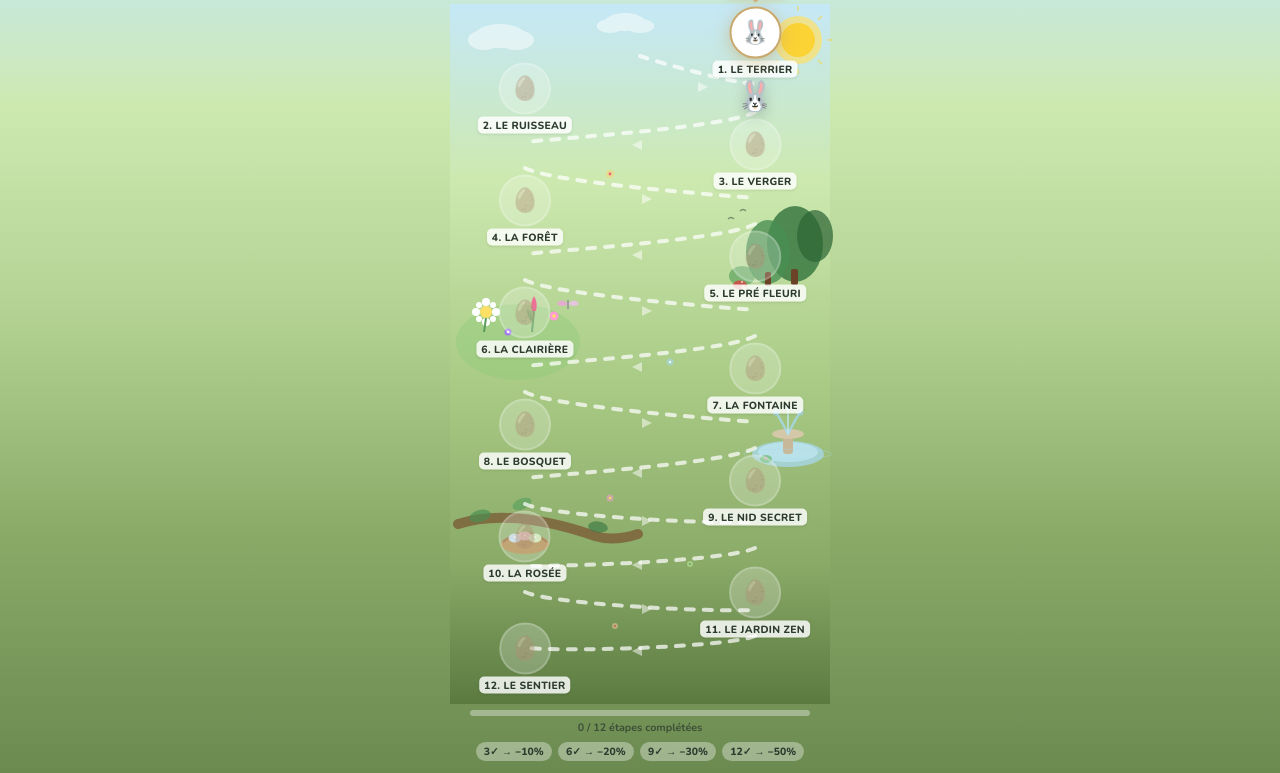
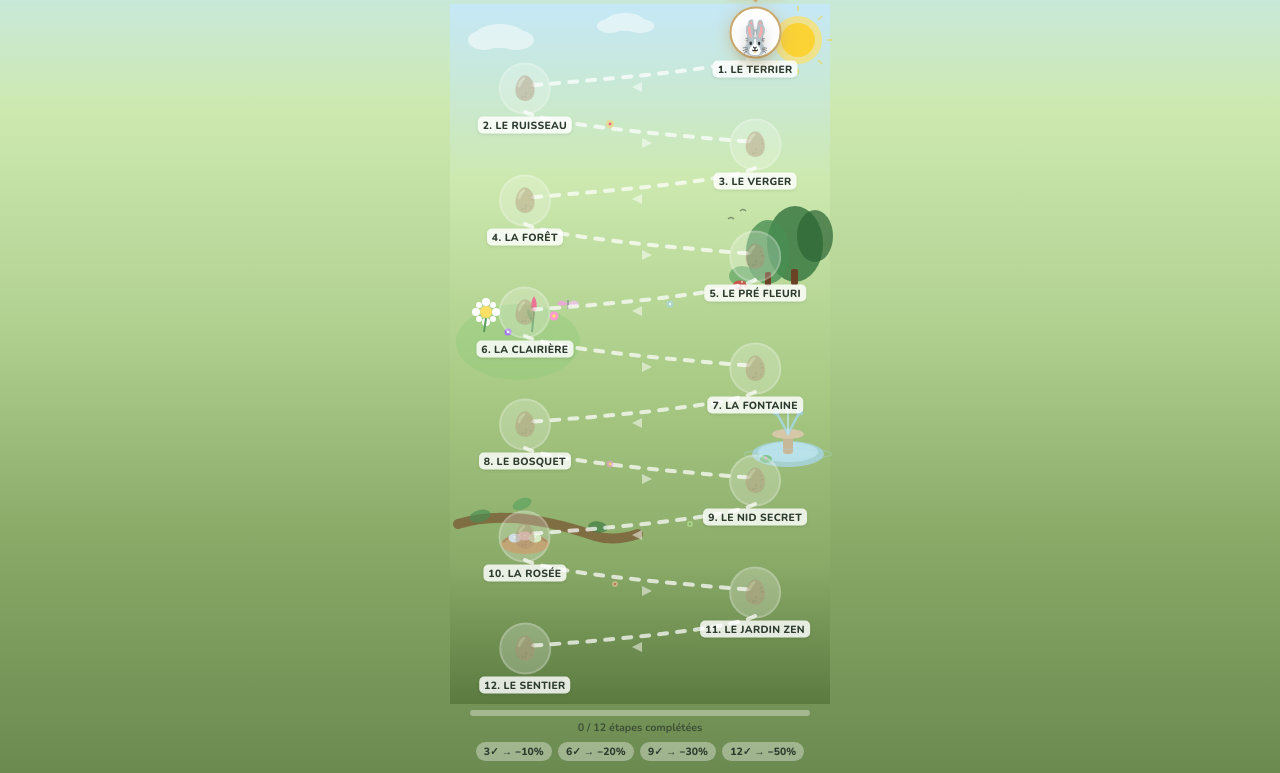
Before and after one commit to amlo731/paques2026, a plain HTML site: page index.html in a window 1280 px wide. Both pictures are taken after a click on the button "🐣 Suivre le lapin !". Shown: the part 80-853 px from the top of the page. Drawn offline with nearby package versions, Linux system fonts and the light colour scheme; a web font is replaced by a local one.

Commit message:
Update index.html

```diff
--- a/index.html
+++ b/index.html
@@ -309,54 +309,36 @@ body{font-family:'Nunito',sans-serif;background:var(--cream);min-height:100vh;ov
       <circle  cx="85"  cy="533" r="1.1" fill="white" opacity=".6"/>
 
       <!-- scattered little flowers -->
-           Each segment is a gentle S-curve between adjacent stops.
-           All going TOP → BOTTOM, alternating R and L.
-      -->
-      <!-- START(190,38) → S0(305,94) -->
-      <path d="M190,52 C220,62 280,78 305,80" stroke="rgba(255,255,255,.72)" stroke-width="4" fill="none" stroke-dasharray="8,10" stroke-linecap="round"/>
-      <!-- S0(305,94) → S1(75,150) -->
-      <path d="M305,108 C280,122 140,132 75,138" stroke="rgba(255,255,255,.72)" stroke-width="4" fill="none" stroke-dasharray="8,10" stroke-linecap="round"/>
-      <!-- S1(75,150) → S2(305,206) -->
-      <path d="M75,164 C100,178 255,190 305,194" stroke="rgba(255,255,255,.72)" stroke-width="4" fill="none" stroke-dasharray="8,10" stroke-linecap="round"/>
-      <!-- S2(305,206) → S3(75,262) FORÊT -->
-      <path d="M305,220 C280,234 140,244 75,250" stroke="rgba(255,255,255,.72)" stroke-width="4" fill="none" stroke-dasharray="8,10" stroke-linecap="round"/>
-      <!-- S3(75,262) → S4(305,318) PRÉ -->
-      <path d="M75,276 C100,290 255,302 305,306" stroke="rgba(255,255,255,.72)" stroke-width="4" fill="none" stroke-dasharray="8,10" stroke-linecap="round"/>
-      <!-- S4(305,318) → S5(75,374) -->
-      <path d="M305,332 C280,346 140,356 75,362" stroke="rgba(255,255,255,.72)" stroke-width="4" fill="none" stroke-dasharray="8,10" stroke-linecap="round"/>
-      <!-- S5(75,374) → S6(305,430) FONTAINE -->
-      <path d="M75,388 C100,402 255,414 305,418" stroke="rgba(255,255,255,.72)" stroke-width="4" fill="none" stroke-dasharray="8,10" stroke-linecap="round"/>
-      <!-- S6(305,430) → S7(75,486) -->
-      <path d="M305,444 C280,458 140,468 75,474" stroke="rgba(255,255,255,.72)" stroke-width="4" fill="none" stroke-dasharray="8,10" stroke-linecap="round"/>
-      <!-- S7(75,486) → S8(305,530) NID -->
-      <path d="M75,500 C100,512 255,520 305,518" stroke="rgba(255,255,255,.72)" stroke-width="4" fill="none" stroke-dasharray="8,10" stroke-linecap="round"/>
-      <!-- S8(305,530) → S9(75,574) -->
-      <path d="M305,544 C280,556 140,562 75,562" stroke="rgba(255,255,255,.72)" stroke-width="4" fill="none" stroke-dasharray="8,10" stroke-linecap="round"/>
-      <!-- S9(75,574) → S10(305,618) -->
-      <path d="M75,588 C100,600 255,608 305,606" stroke="rgba(255,255,255,.72)" stroke-width="4" fill="none" stroke-dasharray="8,10" stroke-linecap="round"/>
-      <!-- S10(305,618) → S11(75,655) -->
-      <path d="M305,632 C280,642 140,648 75,644" stroke="rgba(255,255,255,.72)" stroke-width="4" fill="none" stroke-dasharray="8,10" stroke-linecap="round"/>
-
-      <!-- direction arrows (small triangles at midpoints) -->
-      <polygon points="248,78  258,83  248,88"  fill="rgba(255,255,255,.5)"/>
-      <polygon points="192,136 182,141 192,146" fill="rgba(255,255,255,.5)"/>
-      <polygon points="192,190 202,195 192,200" fill="rgba(255,255,255,.5)"/>
-      <polygon points="192,246 182,251 192,256" fill="rgba(255,255,255,.5)"/>
-      <polygon points="192,302 202,307 192,312" fill="rgba(255,255,255,.5)"/>
-      <polygon points="192,358 182,363 192,368" fill="rgba(255,255,255,.5)"/>
-      <polygon points="192,414 202,419 192,424" fill="rgba(255,255,255,.5)"/>
-      <polygon points="192,464 182,469 192,474" fill="rgba(255,255,255,.5)"/>
-      <polygon points="192,512 202,517 192,522" fill="rgba(255,255,255,.5)"/>
-      <polygon points="192,556 182,561 192,566" fill="rgba(255,255,255,.5)"/>
-      <polygon points="192,600 202,605 192,610" fill="rgba(255,255,255,.5)"/>
-      <polygon points="192,642 182,647 192,652" fill="rgba(255,255,255,.5)"/>
-
-      <!-- scattered little flowers -->
-      <circle cx="160" cy="170" r="4" fill="#ffd06e" opacity=".5"/><circle cx="160" cy="170" r="1.4" fill="#e84a7a" opacity=".8"/>
-      <circle cx="220" cy="358" r="3.5" fill="#a0d8ff" opacity=".5"/><circle cx="220" cy="358" r="1.2" fill="white" opacity=".8"/>
-      <circle cx="160" cy="494" r="3.5" fill="#ff9ad4" opacity=".5"/><circle cx="160" cy="494" r="1.3" fill="#ffe066" opacity=".8"/>
-      <circle cx="240" cy="560" r="3" fill="#c8f0a0" opacity=".5"/><circle cx="240" cy="560" r="1" fill="#5a9e5a" opacity=".8"/>
-      <circle cx="165" cy="622" r="3" fill="#ffc8a0" opacity=".5"/><circle cx="165" cy="622" r="1" fill="#c05040" opacity=".8"/>
+      <!-- ══ DOTTED PATH — 11 segments S0→S11 ══ -->
+      <path d="M305,52  C280,66  140,76  75,82"   stroke="rgba(255,255,255,.72)" stroke-width="4" fill="none" stroke-dasharray="8,10" stroke-linecap="round"/>
+      <path d="M75,108  C100,122 255,134 305,138" stroke="rgba(255,255,255,.72)" stroke-width="4" fill="none" stroke-dasharray="8,10" stroke-linecap="round"/>
+      <path d="M305,164 C280,178 140,188 75,194"  stroke="rgba(255,255,255,.72)" stroke-width="4" fill="none" stroke-dasharray="8,10" stroke-linecap="round"/>
+      <path d="M75,220  C100,234 255,246 305,250" stroke="rgba(255,255,255,.72)" stroke-width="4" fill="none" stroke-dasharray="8,10" stroke-linecap="round"/>
+      <path d="M305,276 C280,290 140,302 75,306"  stroke="rgba(255,255,255,.72)" stroke-width="4" fill="none" stroke-dasharray="8,10" stroke-linecap="round"/>
+      <path d="M75,332  C100,346 255,358 305,362" stroke="rgba(255,255,255,.72)" stroke-width="4" fill="none" stroke-dasharray="8,10" stroke-linecap="round"/>
+      <path d="M305,388 C280,402 140,414 75,418"  stroke="rgba(255,255,255,.72)" stroke-width="4" fill="none" stroke-dasharray="8,10" stroke-linecap="round"/>
+      <path d="M75,444  C100,458 255,470 305,474" stroke="rgba(255,255,255,.72)" stroke-width="4" fill="none" stroke-dasharray="8,10" stroke-linecap="round"/>
+      <path d="M305,500 C280,514 140,526 75,530"  stroke="rgba(255,255,255,.72)" stroke-width="4" fill="none" stroke-dasharray="8,10" stroke-linecap="round"/>
+      <path d="M75,556  C100,570 255,582 305,586" stroke="rgba(255,255,255,.72)" stroke-width="4" fill="none" stroke-dasharray="8,10" stroke-linecap="round"/>
+      <path d="M305,612 C280,626 140,638 75,642"  stroke="rgba(255,255,255,.72)" stroke-width="4" fill="none" stroke-dasharray="8,10" stroke-linecap="round"/>
+      <!-- arrows -->
+      <polygon points="192,78  182,83  192,88"  fill="rgba(255,255,255,.5)"/>
+      <polygon points="192,134 202,139 192,144" fill="rgba(255,255,255,.5)"/>
+      <polygon points="192,190 182,195 192,200" fill="rgba(255,255,255,.5)"/>
+      <polygon points="192,246 202,251 192,256" fill="rgba(255,255,255,.5)"/>
+      <polygon points="192,302 182,307 192,312" fill="rgba(255,255,255,.5)"/>
+      <polygon points="192,358 202,363 192,368" fill="rgba(255,255,255,.5)"/>
+      <polygon points="192,414 182,419 192,424" fill="rgba(255,255,255,.5)"/>
+      <polygon points="192,470 202,475 192,480" fill="rgba(255,255,255,.5)"/>
+      <polygon points="192,526 182,531 192,536" fill="rgba(255,255,255,.5)"/>
+      <polygon points="192,582 202,587 192,592" fill="rgba(255,255,255,.5)"/>
+      <polygon points="192,638 182,643 192,648" fill="rgba(255,255,255,.5)"/>
+      <!-- small flowers -->
+      <circle cx="160" cy="120" r="4" fill="#ffd06e" opacity=".5"/><circle cx="160" cy="120" r="1.4" fill="#e84a7a" opacity=".8"/>
+      <circle cx="220" cy="300" r="3.5" fill="#a0d8ff" opacity=".5"/><circle cx="220" cy="300" r="1.2" fill="white" opacity=".8"/>
+      <circle cx="160" cy="460" r="3.5" fill="#ff9ad4" opacity=".5"/><circle cx="160" cy="460" r="1.3" fill="#ffe066" opacity=".8"/>
+      <circle cx="240" cy="520" r="3" fill="#c8f0a0" opacity=".5"/><circle cx="240" cy="520" r="1" fill="#5a9e5a" opacity=".8"/>
+      <circle cx="165" cy="580" r="3" fill="#ffc8a0" opacity=".5"/><circle cx="165" cy="580" r="1" fill="#c05040" opacity=".8"/>
     </svg>
 
     <!-- ══ STOPS — 12 cases réparties de haut en bas sans case Départ
@@ -388,7 +370,7 @@ body{font-family:'Nunito',sans-serif;background:var(--cream);min-height:100vh;ov
     <div class="stop locked" id="stop-10" style="left:80.3%;top:85.4%"><div class="stop-bubble" id="sb-10">🥚</div><div class="stop-label" id="sl-10">11. Le Jardin zen</div></div>
     <div class="stop locked" id="stop-11" style="left:19.7%;top:93.4%"><div class="stop-bubble" id="sb-11">🥚</div><div class="stop-label" id="sl-11">12. Le Sentier</div></div>
 
-    <div class="map-bunny" id="map-bunny" style="left:50%;top:5.4%">🐰</div>
+    <div class="map-bunny" id="map-bunny" style="left:80.3%;top:5.4%">🐰</div>
   </div>
 
   <div class="prog-wrap">
@@ -537,22 +519,19 @@ const questions = [
     fb:["Bien vu ! En 🇸🇪 & 🇫🇮, les enfants se déguisent en sorcières le jeudi de Pâques 🧙✨","Pas cette fois ! C'est en Suède et Finlande que les sorcières sont à l'honneur 🧙","Non, c'est la Suède et la Finlande qui ont cette tradition originale 🧙","Pas l'Islande ! Ce sont la Suède et la Finlande 🇸🇪🇫🇮"],fbt:["good","fun","fun","fun"]}
 ];
 
-// left/top % for start + 12 stops + finish
 const stopPos = [
-  {l:"50%",    t:"5.4%"},   // start
-  {l:"80.3%",  t:"13.4%"},  // 0
-  {l:"19.7%",  t:"21.4%"},  // 1
-  {l:"80.3%",  t:"29.4%"},  // 2
-  {l:"19.7%",  t:"37.4%"},  // 3
-  {l:"80.3%",  t:"45.4%"},  // 4
-  {l:"19.7%",  t:"53.4%"},  // 5
-  {l:"80.3%",  t:"61.4%"},  // 6
-  {l:"19.7%",  t:"69.4%"},  // 7
-  {l:"80.3%",  t:"75.7%"},  // 8
-  {l:"19.7%",  t:"82%"},    // 9
-  {l:"80.3%",  t:"88.3%"},  // 10
-  {l:"19.7%",  t:"93.6%"},  // 11
-  {l:"50%",    t:"97.9%"},  // finish
+  {l:"80.3%", t:"5.4%"},   // 0 — Le Terrier
+  {l:"19.7%", t:"13.4%"},  // 1 — Le Ruisseau
+  {l:"80.3%", t:"21.4%"},  // 2 — Le Verger
+  {l:"19.7%", t:"29.4%"},  // 3 — La Forêt
+  {l:"80.3%", t:"37.4%"},  // 4 — Le Pré fleuri
+  {l:"19.7%", t:"45.4%"},  // 5 — La Clairière
+  {l:"80.3%", t:"53.4%"},  // 6 — La Fontaine
+  {l:"19.7%", t:"61.4%"},  // 7 — Le Bosquet
+  {l:"80.3%", t:"69.4%"},  // 8 — Le Nid secret
+  {l:"19.7%", t:"77.4%"},  // 9 — La Rosée
+  {l:"80.3%", t:"85.4%"},  // 10 — Le Jardin zen
+  {l:"19.7%", t:"93.4%"},  // 11 — Le Sentier
 ];
 
 const TIERS = [
@@ -568,7 +547,7 @@ function getTier(q){ return TIERS.findLastIndex(t => q >= t.at); }
 
 function showScreen(id){document.querySelectorAll('.screen').forEach(s=>s.classList.remove('active'));document.getElementById(id).classList.add('active');}
 
-function startGame(){showScreen('screen-map');updateMap();moveBunny(1);}
+function startGame(){showScreen('screen-map');updateMap();}
 
 function updateMap(){
   for(let i=0;i<12;i++){
@@ -591,7 +570,6 @@ function updateMap(){
   const tier = getTier(currentQ);
   const tierLabel = tier >= 0 ? ` · ${TIERS[tier].pct} gagné 🎁` : '';
   document.getElementById('prog-label').textContent=`${currentQ} / 12 étapes complétées${tierLabel}`;
-  // update tier badges
   TIERS.forEach((t,i)=>{
     const badge = document.getElementById(`tier-badge-${i}`);
     if(!badge) return;
@@ -605,6 +583,8 @@ function updateMap(){
       badge.style.boxShadow='none';
     }
   });
+  // lapin toujours sur la case active (currentQ), ou dernière si terminé
+  moveBunny(Math.min(currentQ, 11));
 }
 
 function moveBunny(idx){
@@ -661,16 +641,14 @@ function selectAnswer(qIdx,optIdx,btn){
     const newTier = getTier(currentQ);
 
     if(currentQ >= 12){
-      // parcours complet !
-      showScreen('screen-map'); updateMap(); moveBunny(13);
+      showScreen('screen-map'); updateMap();
       setTimeout(()=>showFinal(12), 1100);
     } else if(newTier > currentTier){
-      // palier atteint → show map avec notification puis continuer
       currentTier = newTier;
-      showScreen('screen-map'); updateMap(); moveBunny(currentQ+1);
+      showScreen('screen-map'); updateMap();
       showTierNotif(TIERS[newTier]);
     } else {
-      showScreen('screen-map'); updateMap(); moveBunny(currentQ+1);
+      showScreen('screen-map'); updateMap();
     }
   },1900);
 }
```
